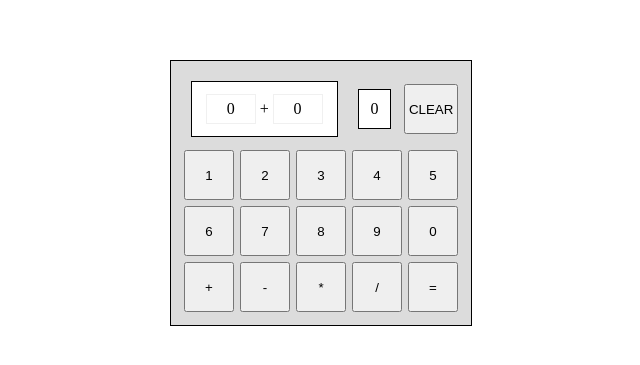
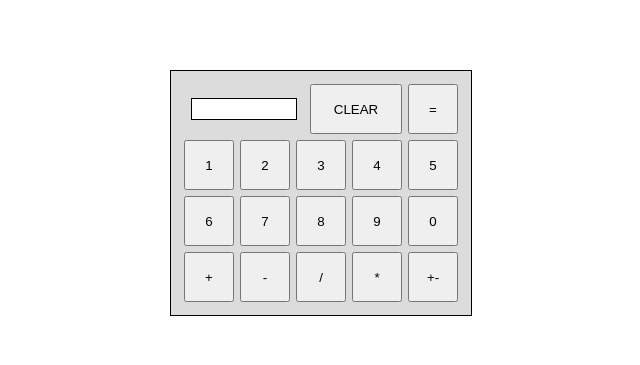
Before and after one commit to Arkhavy/odin-calculator, a plain HTML site: page index.html in a window 1280 px wide. Shown: the part 207-572 px from the top of the page, without its empty margins (319-959 px from the left). Drawn offline with Linux system fonts and the light colour scheme.

Commit message:
[CORE] Add negation button & display update
Negation handling button is +-
Display update by separating display from logic
	Should have been the case since the beginning
The equal sign is now next to the clear button on top of the calculator

```diff
--- a/index.html
+++ b/index.html
@@ -11,13 +11,9 @@
 <body>
 	<div class="container">
 		<div class="row">
-			<div id="display">
-				<span id="numberA">0</span>
-				<span id="mathsOperator">+</span>
-				<span id="numberB">0</span>
-			</div>
-			<div id="result">0</div>
+			<div id="display"></div>
 			<button id="clearButton">CLEAR</button>
+			<button class="operator">=</button>
 		</div>
 		<div class="row">
 			<button class="number">1</button>
@@ -36,9 +32,9 @@
 		<div class="row">
 			<button class="operator">+</button>
 			<button class="operator">-</button>
+			<button class="operator">/</button>
 			<button class="operator">*</button>
-			<button class="operator">/</button>
-			<button class="operator">=</button>
+			<button class="operator">+-</button>
 		</div>
 	</div>
 	<script src="script.js"></script>
```
